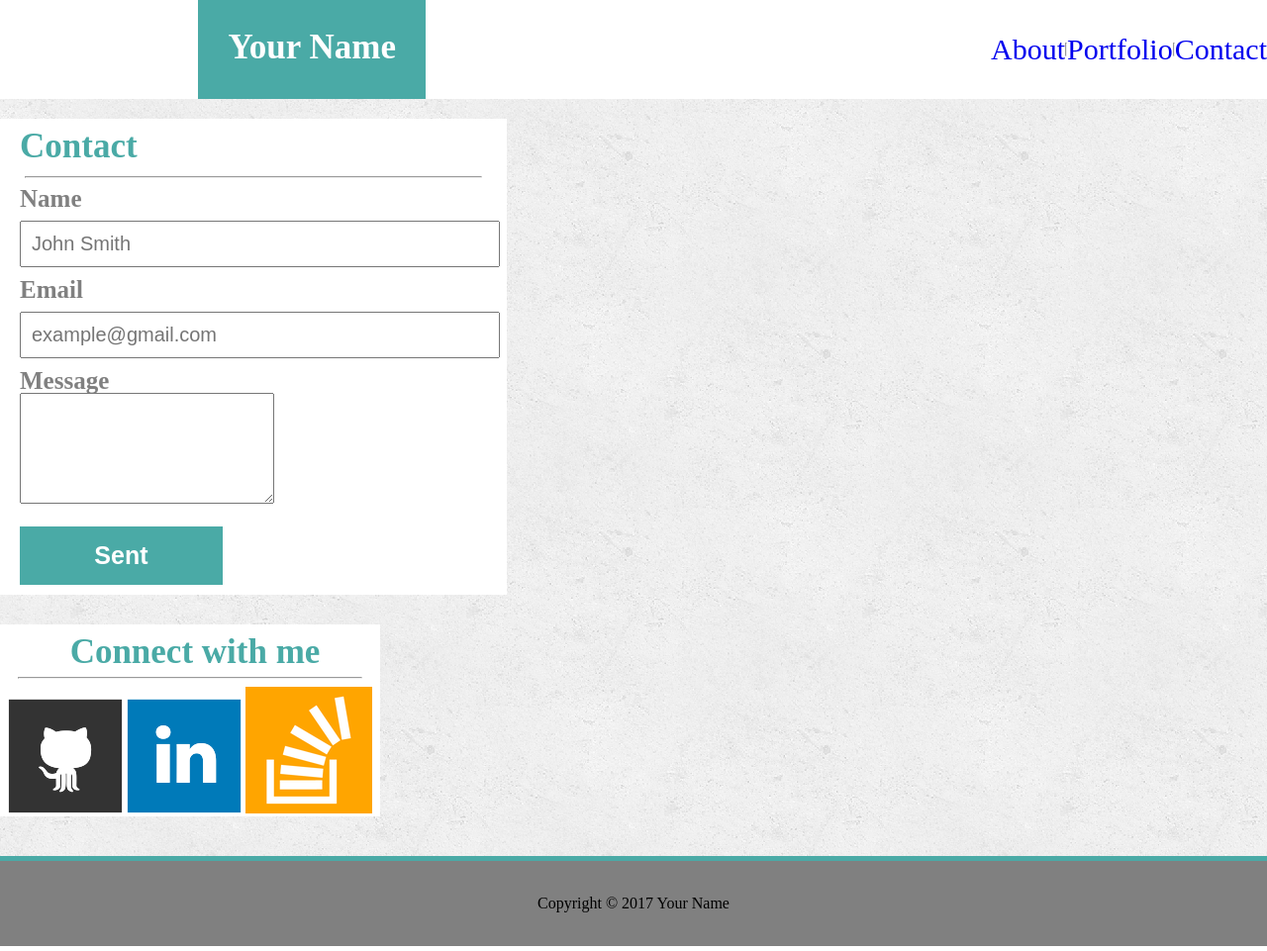
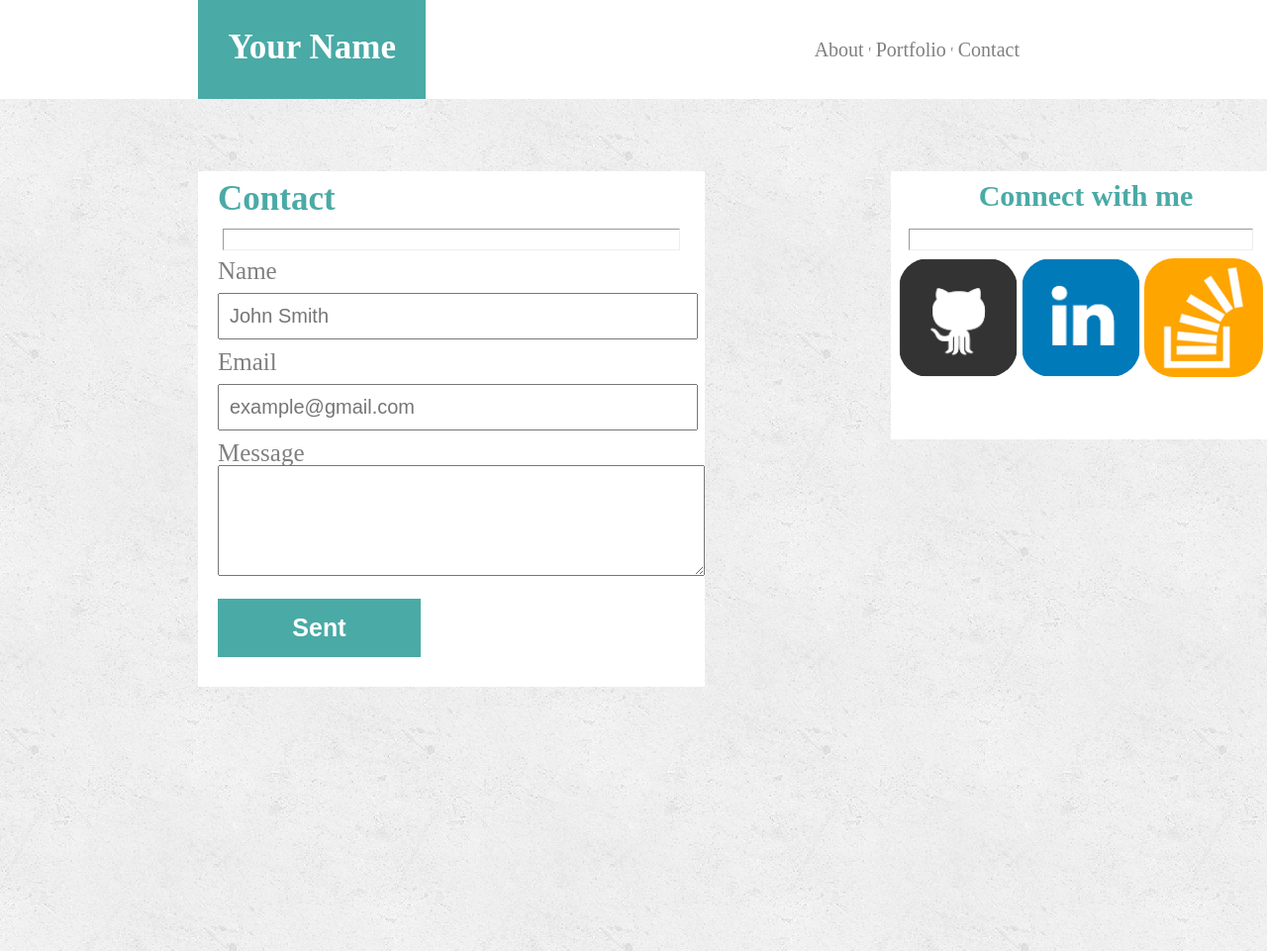
Before and after one commit to NihadGasimli/ders-res-box, a plain HTML site: page contact.html in a window 1280 px wide. Shown: the top 961 px of the page at 99% size. Drawn offline with Linux system fonts and the light colour scheme.

Commit message:
Finished recommended project

```diff
--- a/assets/contact.css
+++ b/assets/contact.css
@@ -10,6 +10,8 @@ header{
     align-items: center;
     flex-direction: row;
     justify-content: space-between;
+    position: fixed;
+    z-index: 999999;
 }
 
 .name{
@@ -25,21 +27,29 @@ header{
     padding-top:30px;
 }
 .links a{
-    font-size: 30px;
-    background-color:white ;
+    font-size: 20px;
+    background-color: white;
     text-decoration: none;
+    color: #808080;
 
 }
 header .links ul{
     display: flex;
+    position: relative;
+    right: 250px;
+    gap: 5px;
 }
 .contact{
     background-color: rgb(255, 255, 255);
     width: 40%;
-    margin-top: 20px;
+    position: relative;
+    top: 173px;
+    left: 200px;
+    padding-bottom: 20px;
 }
 .contact hr{
     width: 90%;
+    padding-bottom: 20px;
 }
 .contact p{
     font-size: 35px;
@@ -59,7 +69,6 @@ header .links ul{
 }
 .contact .formname label{
     font-size: 25px;
-    font-weight: bold;
     margin-left: 20px;
     color: gray;
 }
@@ -73,21 +82,15 @@ header .links ul{
 }
 .contact .formemail label{
     font-size: 25px;
-    font-weight: bold;
     margin-left: 20px;
     color: gray;
 }
 .contact .formmessage label{
     font-size: 25px;
-    font-weight: bold;
     margin-left: 20px;
     color: gray;
 }
-.contact textarea{
-    padding: 40px;
-    margin-left: 20px;
-    margin-bottom: 20px;
-}
+
 .contact button{
     font-size: 25px;
     font-weight: bold;
@@ -99,30 +102,42 @@ header .links ul{
     border: 0;
     margin-bottom: 10px;
 }
-
-
-
-
-
-
+section{
+    display: flex;
+}
 .connect p{
-    font-size: 35px;
+    font-size: 30px;
     font-weight: bold;
     color: #4AAAA6;
     text-align: center;
     padding-left: 10px;
     padding-top: 10px;
+    padding-bottom: 10px;
 }
 .connect hr{
     width: 90%;
+    padding-bottom: 20px;
 }
 .connect{
-    margin-top: 30px;
     width: 30%;
     background-color: white;
+    position: absolute;
+    left: 900px;
+    top: 173px;
+    padding-bottom: 60px;
 }
 .icons{
     text-align: center;
+}
+.icons img{
+    width: 120px;
+    border-radius: 30px;
+}
+.formmessage textarea{
+    width: 80%;
+    padding: 40px;
+    margin-left: 20px;
+    margin-bottom: 20px;
 }
 footer{
     margin-top: 40px;
@@ -130,4 +145,6 @@ footer{
     padding: 35px;
     text-align: center;
     border-top: 5px solid #4AAAA6;
+    position: relative;
+    top: 400px;
 }
--- a/assets/portfolio.css
+++ b/assets/portfolio.css
@@ -10,6 +10,8 @@ header{
     align-items: center;
     flex-direction: row;
     justify-content: space-between;
+    z-index: 99999;
+    position:fixed;
 }
 
 .name{
@@ -45,12 +47,12 @@ header .links ul{
 .portfolio{
     background-color: rgb(255, 255, 255);
     width: 40%;
-    margin-top: 70px;
     display: flex;
     flex-wrap: wrap;
     gap: 10px;
     position: relative;
     left: 200px;
+    top: 173px;
     padding-bottom: 20px;
     justify-content: center;
 }
@@ -149,7 +151,6 @@ header .links ul{
 .icons img {
     width: 120px;
     border-radius: 30px;
-    position: relative;
 }
 footer{
     margin-top: 40px;
@@ -157,6 +158,8 @@ footer{
     padding: 35px;
     text-align: center;
     border-top: 5px solid #4AAAA6;
+    position: relative;
+    top: 400px;
 }
 
 section{
--- a/assets/style.css
+++ b/assets/style.css
@@ -67,11 +67,16 @@ header .links ul {
     font-size: 35px;
     color: #4AAAA6;
     font-weight: bold;
+    position: relative;
+    left: 20px;
+    top: -10px;
 }
-
 .aboutme hr {
     width: 95%;
     padding-bottom: 20px;
+}
+.text1{
+    font-size: 20px;
 }
 
 .connect p {
@@ -102,16 +107,15 @@ header .links ul {
     text-align: center;
 }
 
+.icons img {
+    width: 120px;
+    border-radius: 30px;
+}
 footer {
     background-color: #808080;
     padding: 35px;
     text-align: center;
     border-top: 5px solid #4AAAA6;
     position: relative;
-    top: 350px;
+    top: 400px;
 }
-
-.icons img {
-    width: 120px;
-    border-radius: 30px;
-}
```
Also changed, not shown: index.html (+1 -1 lines).
